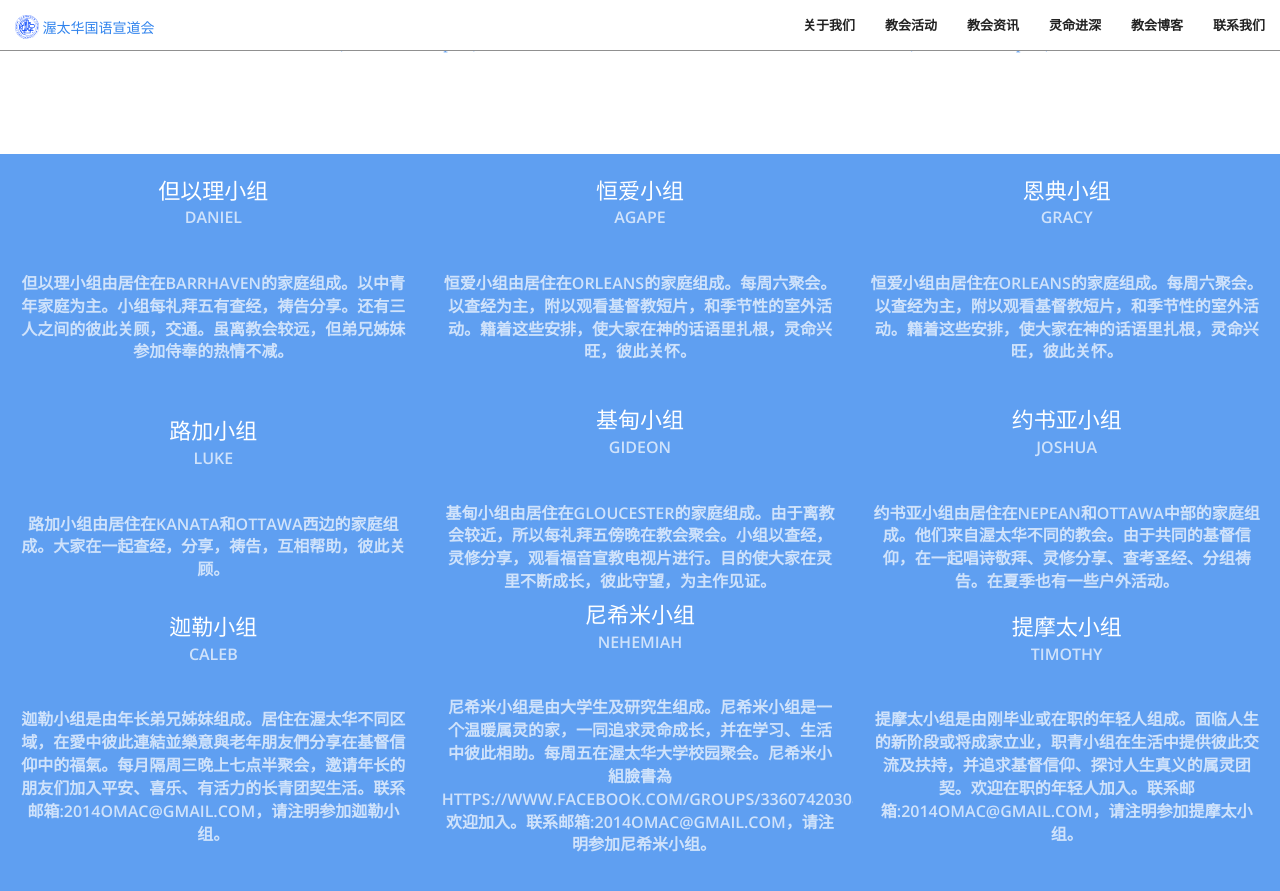
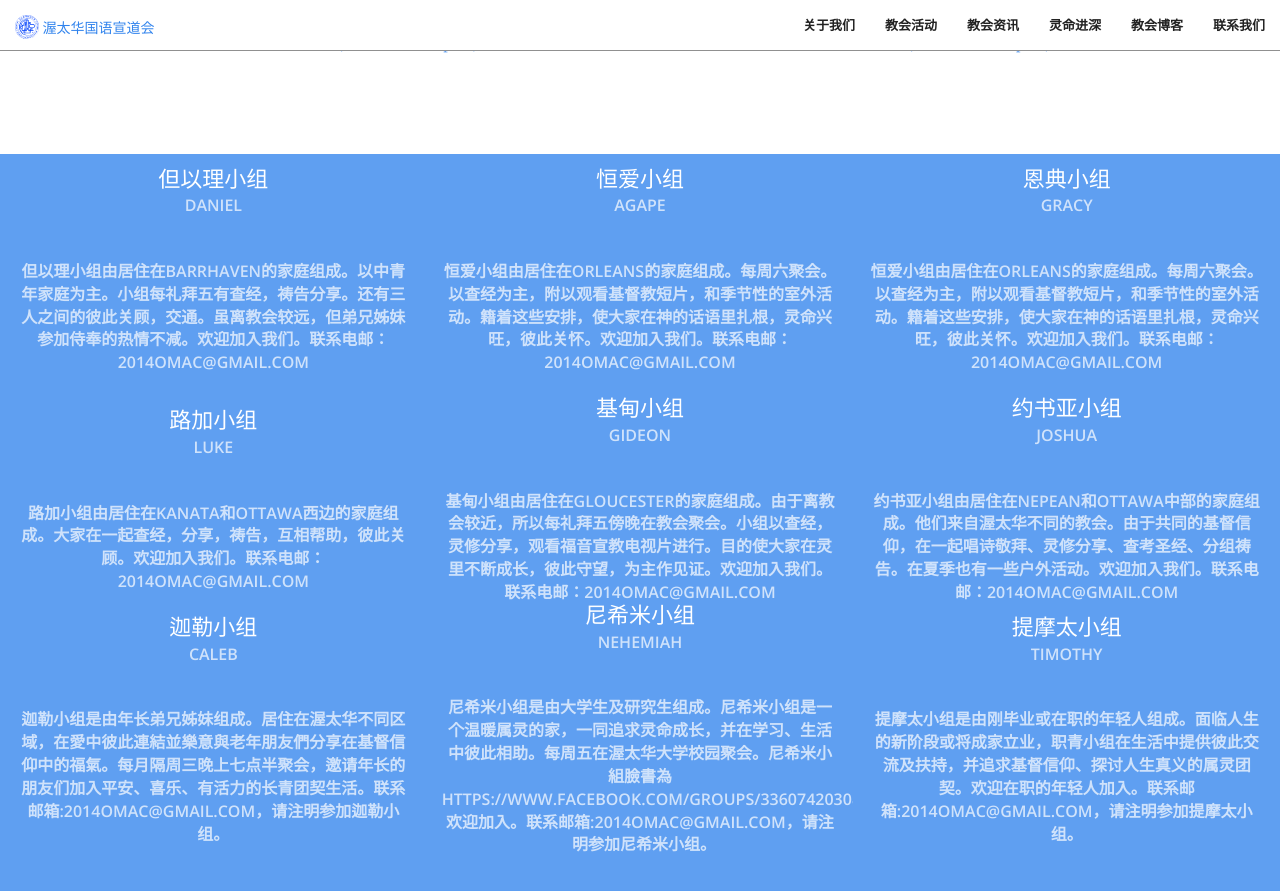
Before and after one commit to JonasYow/ottawaomac, a Jekyll site: the page built from index.html, in a window 1280 px wide and 900 px high, scrolled down 4232 px. Shown: the top 891 px of the window. Built offline with Jekyll 4.4.1, drawn with Linux system fonts in a browser that asks for light colours.

Commit message:
Update groups.yaml

```diff
--- a/_data/groups.yaml
+++ b/_data/groups.yaml
@@ -2,37 +2,37 @@
   en: Daniel
   img: img/groups/agape.jpg
   location: Barrhaven
-  description: 但以理小组由居住在Barrhaven的家庭组成。以中青年家庭为主。小组每礼拜五有查经，祷告分享。还有三人之间的彼此关顾，交通。虽离教会较远，但弟兄姊妹参加侍奉的热情不减。
+  description: 但以理小组由居住在Barrhaven的家庭组成。以中青年家庭为主。小组每礼拜五有查经，祷告分享。还有三人之间的彼此关顾，交通。虽离教会较远，但弟兄姊妹参加侍奉的热情不减。欢迎加入我们。联系电邮：2014OMAC@GMAIL.COM
 
 - name: 恒爱小组
   en: Agape
   img: img/groups/agape.jpg
   location: Orleans
-  description: 恒爱小组由居住在Orleans的家庭组成。每周六聚会。以查经为主，附以观看基督教短片，和季节性的室外活动。籍着这些安排，使大家在神的话语里扎根，灵命兴旺，彼此关怀。
+  description: 恒爱小组由居住在Orleans的家庭组成。每周六聚会。以查经为主，附以观看基督教短片，和季节性的室外活动。籍着这些安排，使大家在神的话语里扎根，灵命兴旺，彼此关怀。欢迎加入我们。联系电邮：2014OMAC@GMAIL.COM
 
 - name: 恩典小组
   en: Gracy
   img: img/groups/agape.jpg
   location: Orleans
-  description: 恒爱小组由居住在Orleans的家庭组成。每周六聚会。以查经为主，附以观看基督教短片，和季节性的室外活动。籍着这些安排，使大家在神的话语里扎根，灵命兴旺，彼此关怀。
+  description: 恒爱小组由居住在Orleans的家庭组成。每周六聚会。以查经为主，附以观看基督教短片，和季节性的室外活动。籍着这些安排，使大家在神的话语里扎根，灵命兴旺，彼此关怀。欢迎加入我们。联系电邮：2014OMAC@GMAIL.COM
 
 - name: 路加小组
   en: Luke
   img: img/groups/agape.jpg
   location: Orleans
-  description: 路加小组由居住在Kanata和Ottawa西边的家庭组成。大家在一起查经，分享，祷告，互相帮助，彼此关顾。
+  description: 路加小组由居住在Kanata和Ottawa西边的家庭组成。大家在一起查经，分享，祷告，互相帮助，彼此关顾。欢迎加入我们。联系电邮：2014OMAC@GMAIL.COM
 
 - name: 基甸小组
   en: Gideon
   img: img/groups/agape.jpg
   location: Orleans
-  description: 基甸小组由居住在Gloucester的家庭组成。由于离教会较近，所以每礼拜五傍晚在教会聚会。小组以查经，灵修分享，观看福音宣教电视片进行。目的使大家在灵里不断成长，彼此守望，为主作见证。
+  description: 基甸小组由居住在Gloucester的家庭组成。由于离教会较近，所以每礼拜五傍晚在教会聚会。小组以查经，灵修分享，观看福音宣教电视片进行。目的使大家在灵里不断成长，彼此守望，为主作见证。欢迎加入我们。联系电邮：2014OMAC@GMAIL.COM
 
 - name: 约书亚小组
   en: Joshua
   img: img/groups/agape.jpg
   location: Orleans
-  description: 约书亚小组由居住在Nepean和Ottawa中部的家庭组成。他们来自渥太华不同的教会。由于共同的基督信仰，在一起唱诗敬拜、灵修分享、查考圣经、分组祷告。在夏季也有一些户外活动。
+  description: 约书亚小组由居住在Nepean和Ottawa中部的家庭组成。他们来自渥太华不同的教会。由于共同的基督信仰，在一起唱诗敬拜、灵修分享、查考圣经、分组祷告。在夏季也有一些户外活动。欢迎加入我们。联系电邮：2014OMAC@GMAIL.COM
 
 - name: 迦勒小组
   en: Caleb
```
